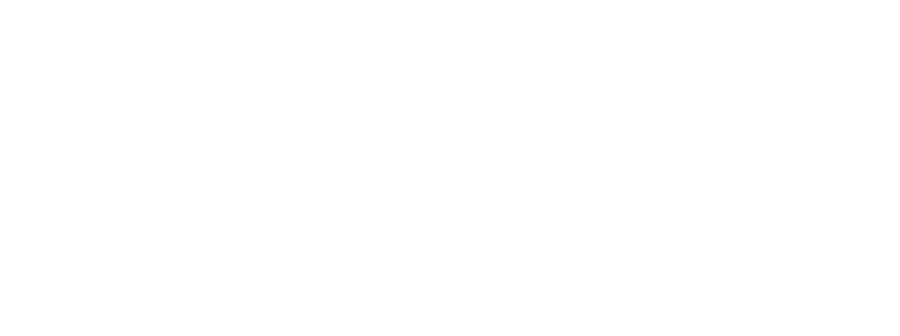
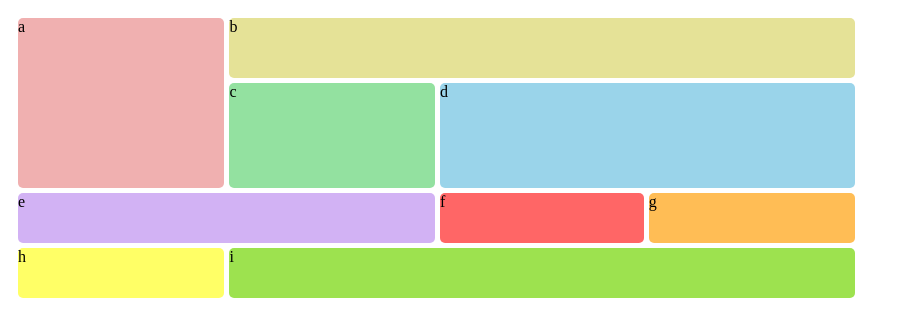
Before and after one commit to mikeleguedes/learning-grid-layout, a plain HTML site: page index.html in a window 1280 px wide. Shown: the whole page, without its empty margins (0-900 px from the left). Drawn offline with Linux system fonts and the light colour scheme.

Commit message:
first commit

```diff
--- a/assets/style/index.css
+++ b/assets/style/index.css
@@ -1,7 +1,6 @@
 body {
   padding: 10px;
 }
-aa
 .container-box {
   display: grid;
   grid-gap: 5px;
--- a/index.html
+++ b/index.html
@@ -12,15 +12,15 @@
 
 <body>
     <div class="container-box">
-        <div class="box a"></div>
-        <div class="box b"></div>
-        <div class="box c"></div>
-        <div class="box d"></div>
-        <div class="box e"></div>
-        <div class="box f"></div>
-        <div class="box g"></div>
-        <div class="box h"></div>
-        <div class="box i"></div>
+        <div class="box a">a</div>
+        <div class="box b">b</div>
+        <div class="box c">c</div>
+        <div class="box d">d</div>
+        <div class="box e">e</div>
+        <div class="box f">f</div>
+        <div class="box g">g</div>
+        <div class="box h">h</div>
+        <div class="box i">i</div>
         <div class="box j"></div>
 
 
```
Also changed, not shown: style/index.css (deleted).
